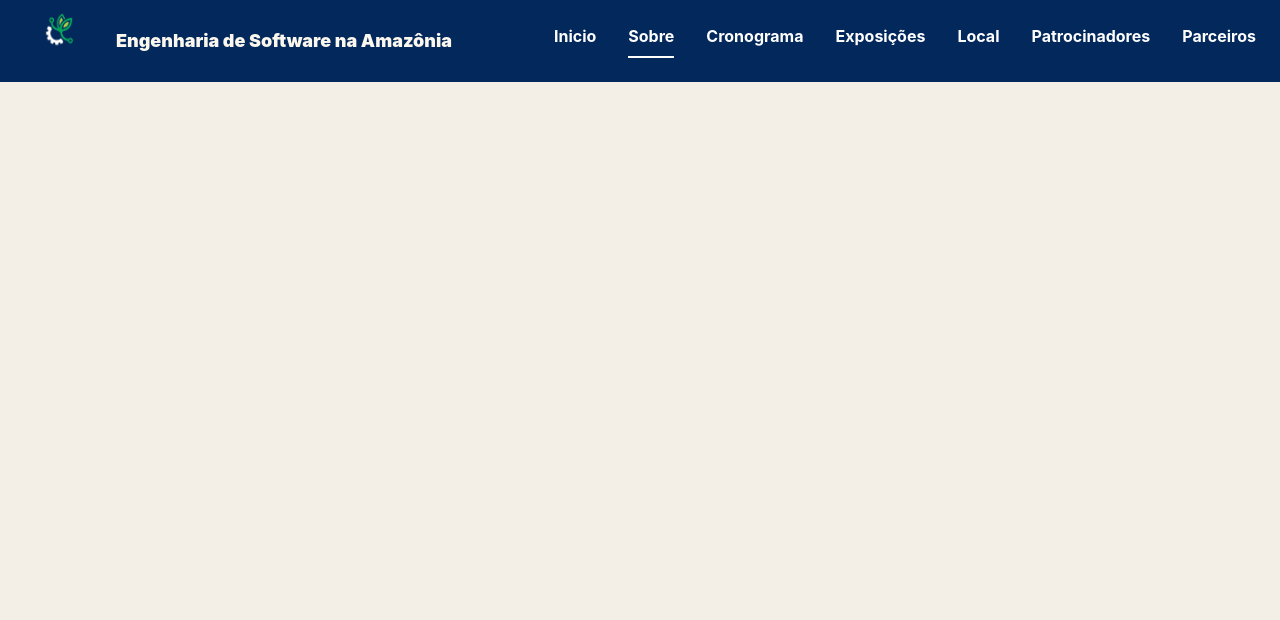
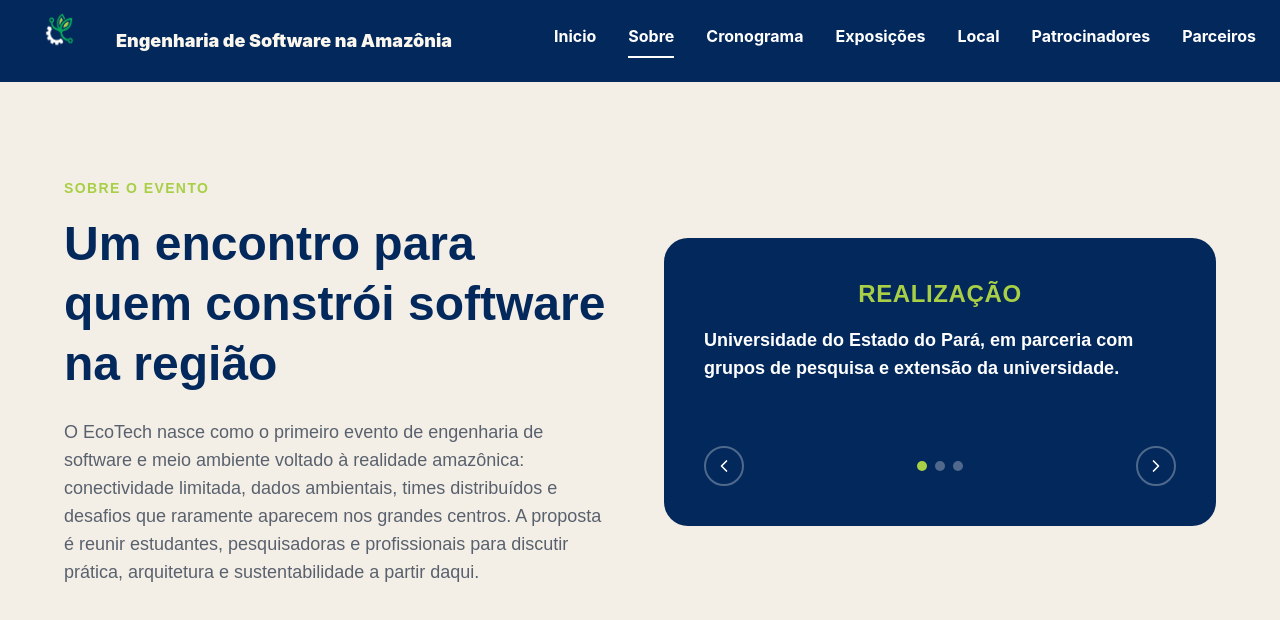
Before and after one commit to thaylanbf1/EcoTech, a React (Vite) app: page /sobre in a window 1280 px wide. Shown: the top 620 px of the page. Built offline with nearby package versions, Linux system fonts and the light colour scheme.

Commit message:
feat: adicionando tela de sobre o evento

```diff
--- a/src/App.tsx
+++ b/src/App.tsx
@@ -2,6 +2,7 @@
 import { BrowserRouter, Route, Routes } from "react-router-dom"
 import NavBar from "./components/NavBar"
 import Home from "./pages/Home"
+import Sobre from "./pages/Sobre"
 import Cronograma from "./pages/Cronograma"
 
 function App() {
@@ -11,6 +12,7 @@ function App() {
       <main>
         <Routes>
           <Route path="/" element={<Home/>}/>
+          <Route path="/sobre" element={<Sobre/>}/>
           <Route path="/cronograma" element={<Cronograma/>}/>
         </Routes>
       </main>
--- /dev/null
+++ b/src/consts/sobreEvento.ts
@@ -0,0 +1,17 @@
+export const ITENS_EVENTO = [
+  {
+    titulo: "Realização",
+    descricao:
+      "Universidade do Estado do Pará, em parceria com grupos de pesquisa e extensão da universidade.",
+  },
+  {
+    titulo: "Formato",
+    descricao:
+      "Palestras, minicurso prático e mostras abertas ao público, presencial.",
+  },
+  {
+    titulo: "Público",
+    descricao:
+      "Estudantes de computação e áreas afins, profissionais e comunidade tech local.",
+  },
+]
--- /dev/null
+++ b/src/pages/Sobre.tsx
@@ -0,0 +1,95 @@
+import { useState } from "react"
+import { ChevronLeft, ChevronRight } from "lucide-react"
+import { ITENS_EVENTO } from "../consts/sobreEvento"
+
+const Sobre = () => {
+  const [indiceAtivo, setIndiceAtivo] = useState(0)
+
+  const irParaAnterior = () => {
+    setIndiceAtivo((atual) =>
+      atual === 0 ? ITENS_EVENTO.length - 1 : atual - 1
+    )
+  }
+
+  const irParaProximo = () => {
+    setIndiceAtivo((atual) =>
+      atual === ITENS_EVENTO.length - 1 ? 0 : atual + 1
+    )
+  }
+
+  return (
+    <section className="min-h-[70vh] bg-eco-cream px-6 py-24">
+      <div className="mx-auto grid max-w-6xl gap-12 lg:grid-cols-2 lg:items-center">
+        <div>
+          <p className="font-sora text-sm font-extrabold uppercase tracking-widest text-eco-green">
+            Sobre o evento
+          </p>
+          <h1 className="font-sora mt-4 text-4xl font-bold leading-tight text-eco-blue lg:text-5xl">
+            Um encontro para quem constrói software na região
+          </h1>
+          <p className="font-sora mt-6 text-lg text-eco-gray">
+            O EcoTech nasce como o primeiro evento de engenharia de software e
+            meio ambiente voltado à realidade amazônica: conectividade
+            limitada, dados ambientais, times distribuídos e desafios que
+            raramente aparecem nos grandes centros. A proposta é reunir
+            estudantes, pesquisadoras e profissionais para discutir prática,
+            arquitetura e sustentabilidade a partir daqui.
+          </p>
+        </div>
+
+        <div className="relative rounded-3xl bg-eco-blue px-10 py-10">
+            <div className="w-full overflow-hidden">
+                <div
+                    className="flex transition-transform duration-500 ease-in-out"
+                    style={{ transform: `translateX(-${indiceAtivo * 100}%)` }}
+                >
+                    {ITENS_EVENTO.map((item) => (
+                    <div key={item.titulo} className="w-full shrink-0">
+                        <p className="font-sora text-2xl text-center font-extrabold tracking-wide text-eco-green">
+                        {item.titulo.toUpperCase()}
+                        </p>
+                        <p className="font-sora mt-4 min-h-24 text-lg font-semibold text-white">
+                        {item.descricao}
+                        </p>
+                    </div>
+                    ))}
+                </div>
+            </div>
+
+          <div className="mt-6 flex items-center justify-between">
+            <button
+              onClick={irParaAnterior}
+              aria-label="Item anterior"
+              className="rounded-full border-2 border-white/30 p-2 text-white hover:border-eco-green hover:text-eco-green cursor-pointer"
+            >
+              <ChevronLeft size={20} />
+            </button>
+
+            <div className="flex gap-2">
+              {ITENS_EVENTO.map((item, index) => (
+                <button
+                  key={item.titulo}
+                  onClick={() => setIndiceAtivo(index)}
+                  aria-label={`Ir para ${item.titulo}`}
+                  className={`h-2.5 w-2.5 rounded-full transition-colors cursor-pointer ${
+                    index === indiceAtivo ? "bg-eco-green" : "bg-white/30"
+                  }`}
+                />
+              ))}
+            </div>
+
+            <button
+              onClick={irParaProximo}
+              aria-label="Próximo item"
+              className="rounded-full border-2 border-white/30 p-2 text-white hover:border-eco-green hover:text-eco-green cursor-pointer"
+            >
+              <ChevronRight size={20} />
+            </button>
+          </div>
+        </div>
+      </div>
+    </section>
+  )
+}
+
+export default Sobre
```
